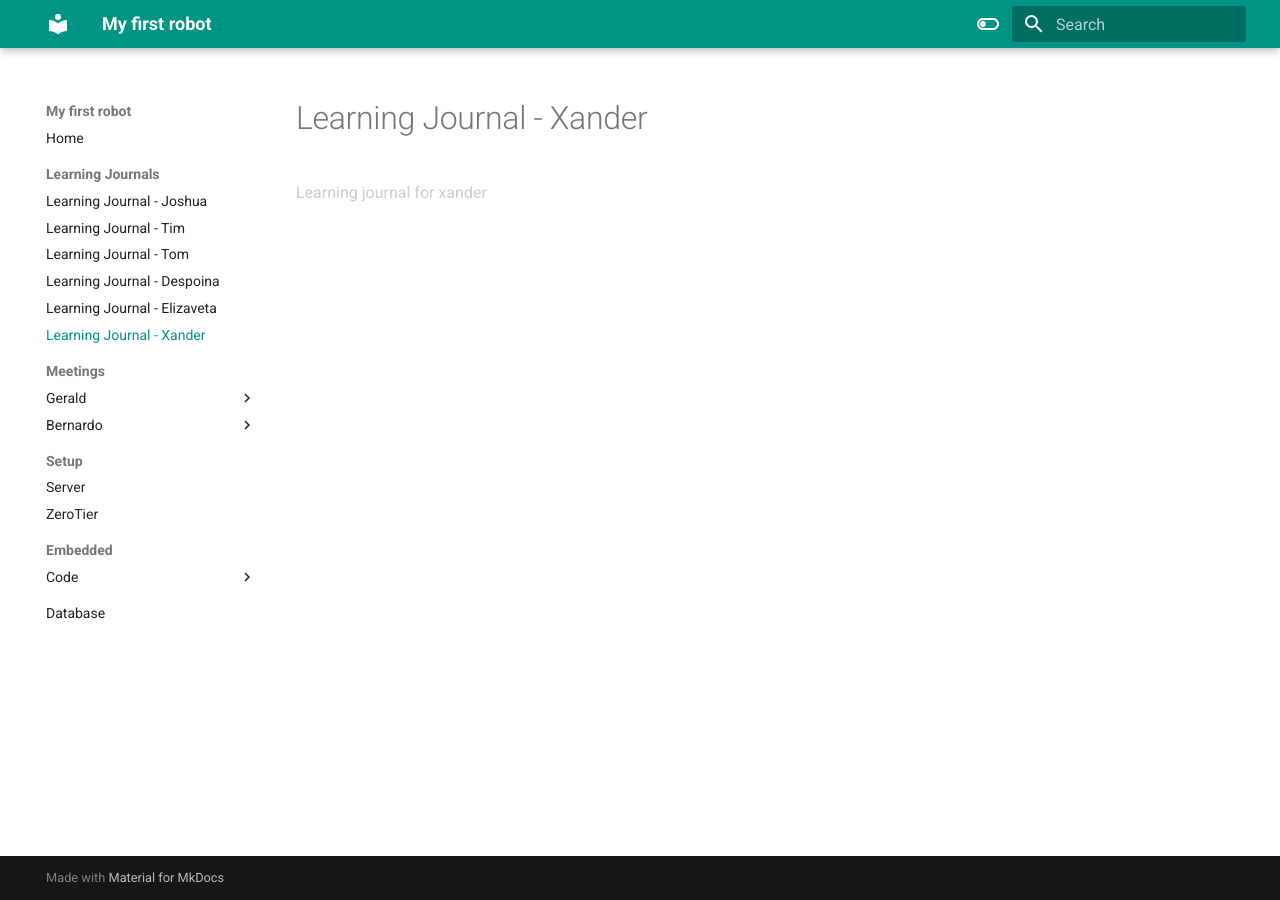
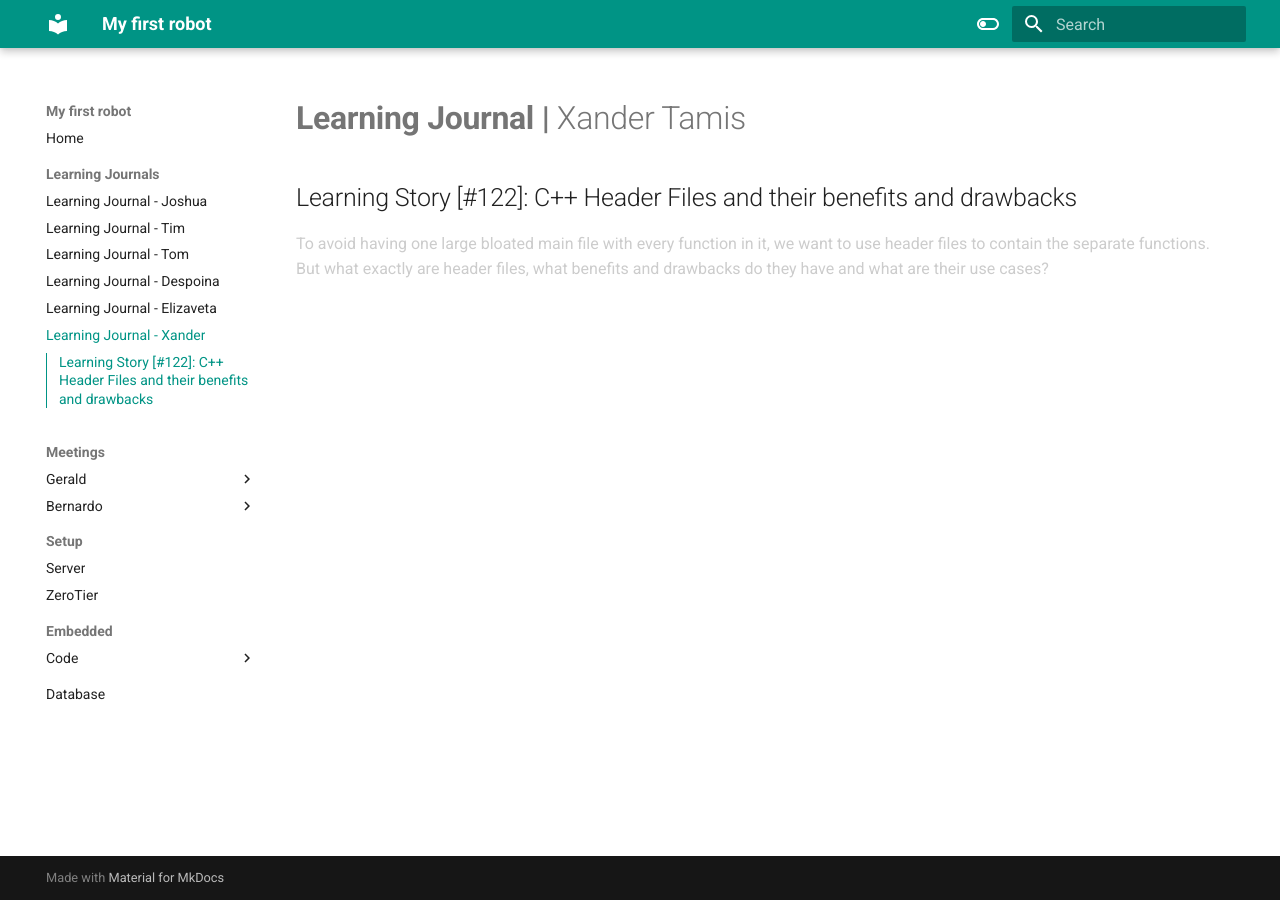
Before and after one commit to VioletHarmon2002/MyFirstRobot, an MkDocs documentation site: the page built from docs/Learning Journals/learning-journal-xander.md, in a window 1280 px wide. Built offline with MkDocs 1.6.1 and Material for MkDocs 9.7.7, drawn with Linux system fonts in a browser that asks for light colours.

Commit message:
Started and created learning story for header files

```diff
--- a/docs/Learning Journals/learning-journal-xander.md
+++ b/docs/Learning Journals/learning-journal-xander.md
@@ -1 +1,5 @@
-Learning journal for xander
+# **Learning Journal |** Xander Tamis
+
+## Learning Story [#122]: C++ Header Files and their benefits and drawbacks
+
+To avoid having one large bloated main file with every function in it, we want to use header files to contain the separate functions. But what exactly are header files, what benefits and drawbacks do they have and what are their use cases?
```
